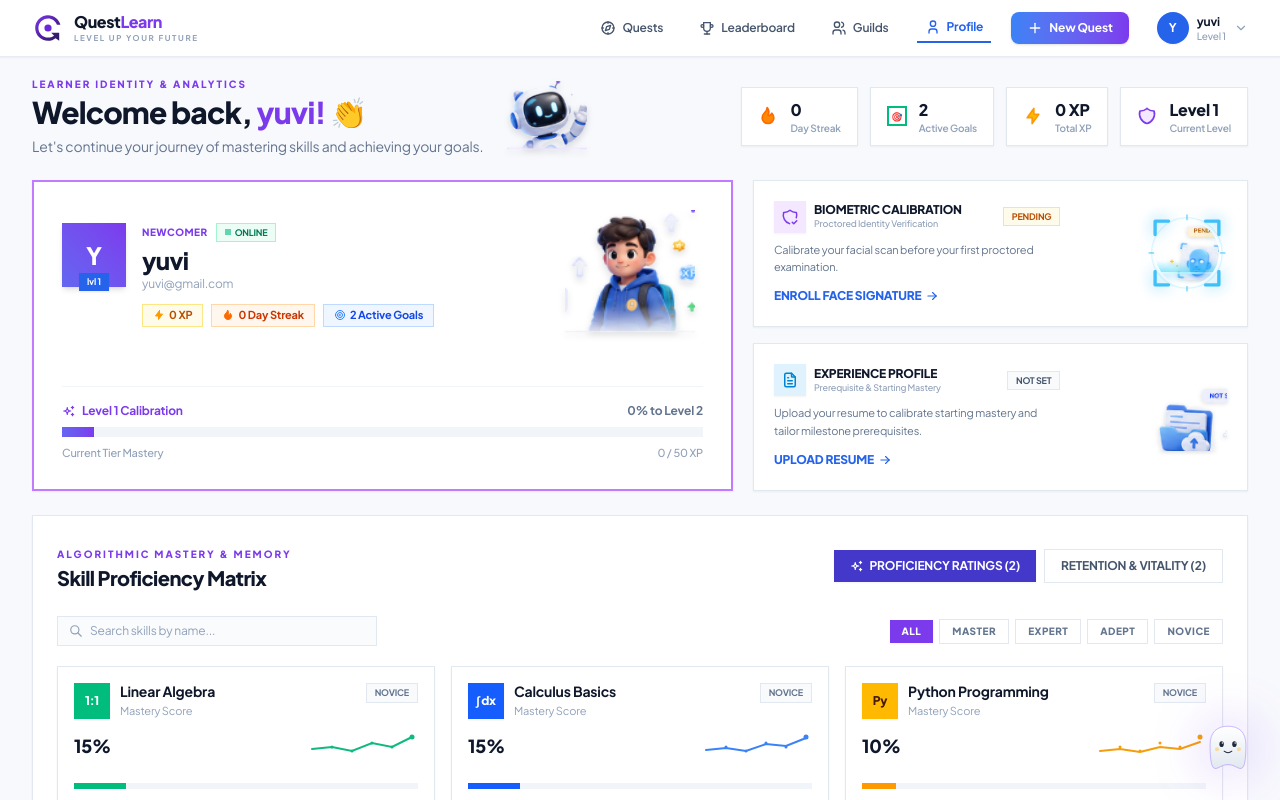
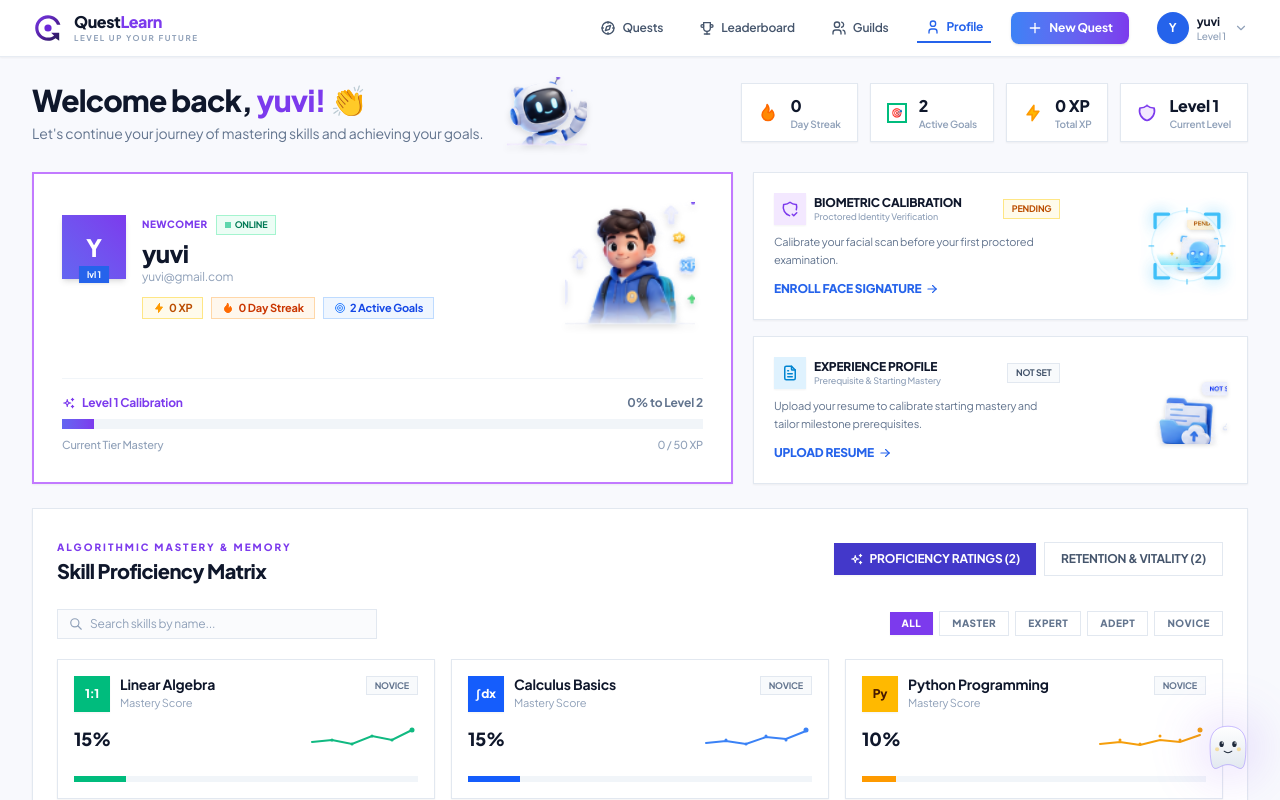
Before and after one commit to KungumapriyaaMKP/HCL-Amplified, a Next.js app: page /profile in a window 1280 px wide. Shown: the top 800 px of the page. Built offline with nearby package versions, Linux system fonts and the light colour scheme; no server answers.

Commit message:
refactor(profile): remove LEARNER IDENTITY & ANALYTICS header label

```diff
--- a/frontend/components/profile/ProfileDashboardView.tsx
+++ b/frontend/components/profile/ProfileDashboardView.tsx
@@ -119,10 +119,7 @@
           {/* Left Welcome Greeting + Exact 3D Robot Mascot */}
           <div className="flex items-center gap-4 sm:gap-6">
             <div>
-              <div className="text-[10px] font-extrabold uppercase tracking-[0.2em] text-[#7C3AED]">
-                LEARNER IDENTITY & ANALYTICS
-              </div>
-              <h1 className="mt-0.5 text-2xl sm:text-3xl font-extrabold text-slate-900 tracking-tight leading-tight">
+              <h1 className="text-2xl sm:text-3xl font-extrabold text-slate-900 tracking-tight leading-tight">
                 Welcome back, <span className="text-[#7C3AED]">{displayName}!</span> 👏
               </h1>
               <p className="mt-1 text-xs sm:text-sm text-slate-500 font-normal">
```
